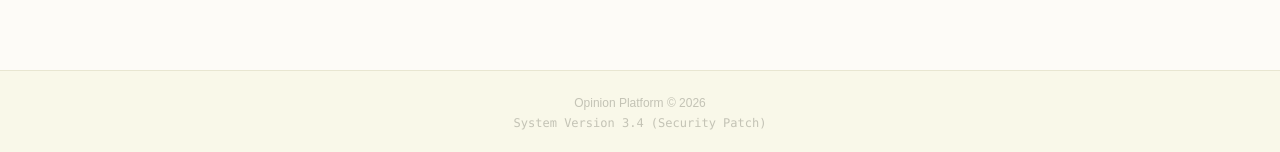
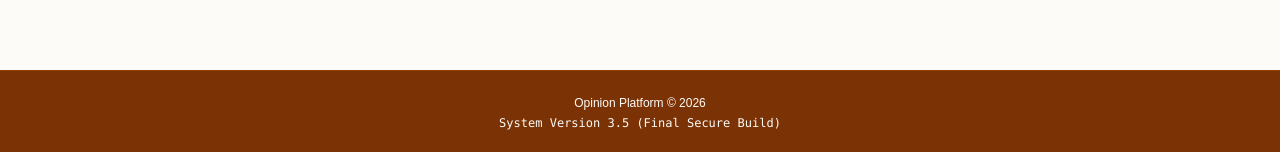
Before and after one commit to dlehgus080310-boop/Opinion-platform, a Next.js app: page / in a window 1280 px wide. Shown: the part 1114-1266 px from the top of the page. Built offline with nearby package versions, Linux system fonts and the light colour scheme; no server answers; the database is empty.

Commit message:
Fix: Clean imports, bump to v3.5, and darken footer for visibility

```diff
--- a/src/app/admin/edit/[id]/page.tsx
+++ b/src/app/admin/edit/[id]/page.tsx
@@ -3,13 +3,12 @@ import { editArticle } from "@/app/actions";
 import Link from "next/link";
 import { ArrowLeft, Save } from "lucide-react";
 import { ArticleEditor } from "@/components/ArticleEditor";
+import { cookies } from "next/headers";
+import { redirect } from "next/navigation";
 
 interface PageProps {
     params: Promise<{ id: string }>;
 }
-
-import { cookies } from "next/headers";
-import { redirect } from "next/navigation";
 
 export default async function EditPage(props: PageProps) {
     const params = await props.params; // Await params for Next.js 15
--- a/src/app/layout.tsx
+++ b/src/app/layout.tsx
@@ -34,9 +34,9 @@ export default function RootLayout({
           {children}
         </main>
 
-        <footer className="text-center py-6 text-beige-900/30 text-xs border-t border-beige-200 mt-12 bg-beige-100/50">
+        <footer className="text-center py-6 text-beige-50 text-xs border-t border-amber-800 mt-12 bg-amber-900">
           <p>Opinion Platform &copy; 2026</p>
-          <p className="mt-1 font-mono">System Version 3.4 (Security Patch)</p>
+          <p className="mt-1 font-mono">System Version 3.5 (Final Secure Build)</p>
         </footer>
       </body>
     </html>
```
